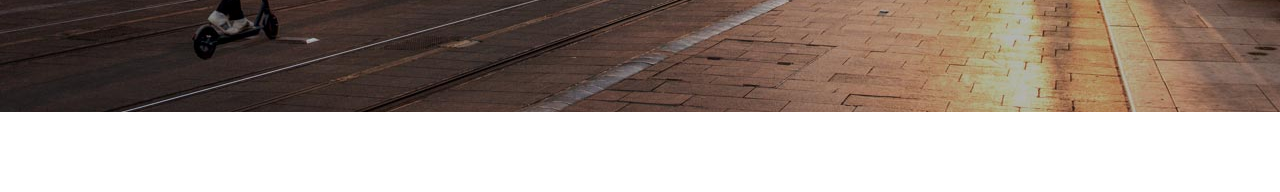
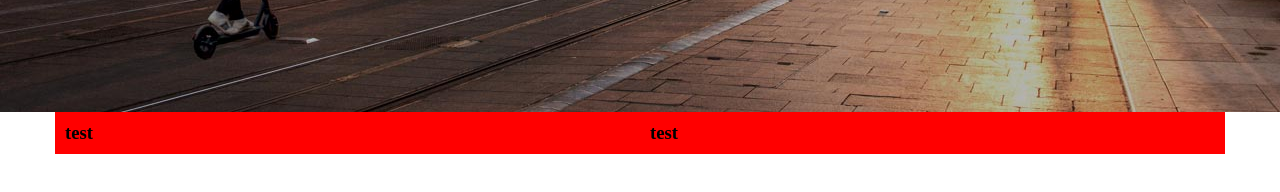
Before and after one commit to rcolonna00/html-css-helbiz, a plain HTML site: page index.html in a window 1280 px wide. Shown: the part 500-692 px from the top of the page. Drawn offline with Linux system fonts and the light colour scheme.

Commit message:
da finire

```diff
--- a/css/style.css
+++ b/css/style.css
@@ -1,6 +1,6 @@
 /* TEST */
 .alt-col{
-    height: 200px;
+    height: 300px;
     background-color: yellow;
 }
 
@@ -83,4 +83,15 @@ h1{
 /* FINE FOOTER */
 
 /*MAIN*/
+.#prodotti{
+    padding: 20PX;
+}
+
+.col_inner{
+    padding: 10px;
+
+
+    background-color: red;
+    height: 100%;
+}
 /*FINE MAIN*/
--- a/index.html
+++ b/index.html
@@ -104,8 +104,26 @@
     <main>
 
         <!--prodotti-->
-        <section class="prodotti">
+        <section id="prodotti">
+            <div class="container">
 
+                <div class="col-xs-12 col-md-12 col-lg-6">
+                    <div class="col_inner">
+                        <div class="color-content">
+                            <h3>test</h3>
+                        </div>
+                    </div>
+                </div>
+
+                <div class="col-xs-12 col-md-12 col-lg-6">
+                    <div class="col_inner">
+                        <div class="color-content">
+                            <h3>test</h3>
+                        </div>
+                    </div>
+                </div>
+
+            </div>
         </section>
         <!--fine prodotti-->
 
```
